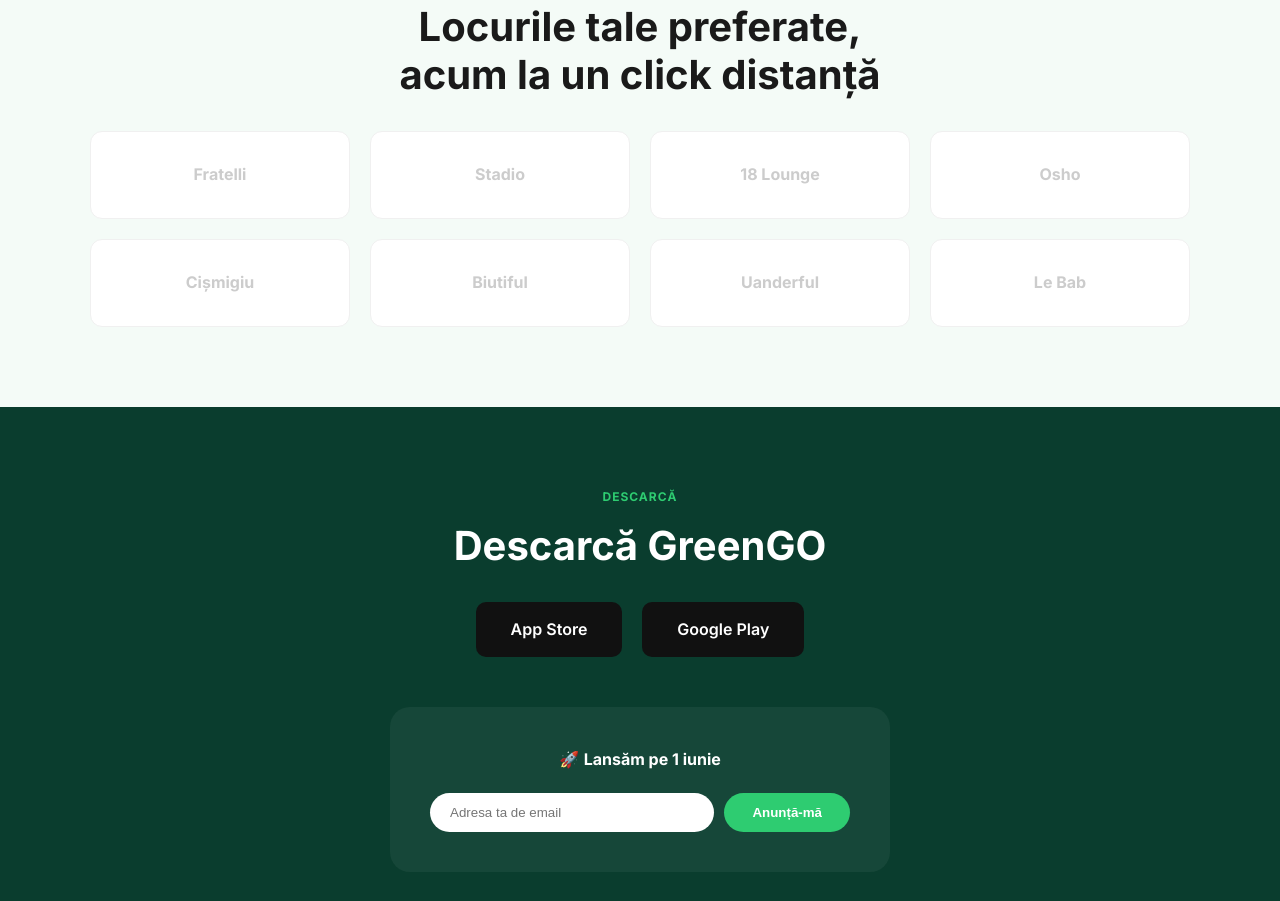
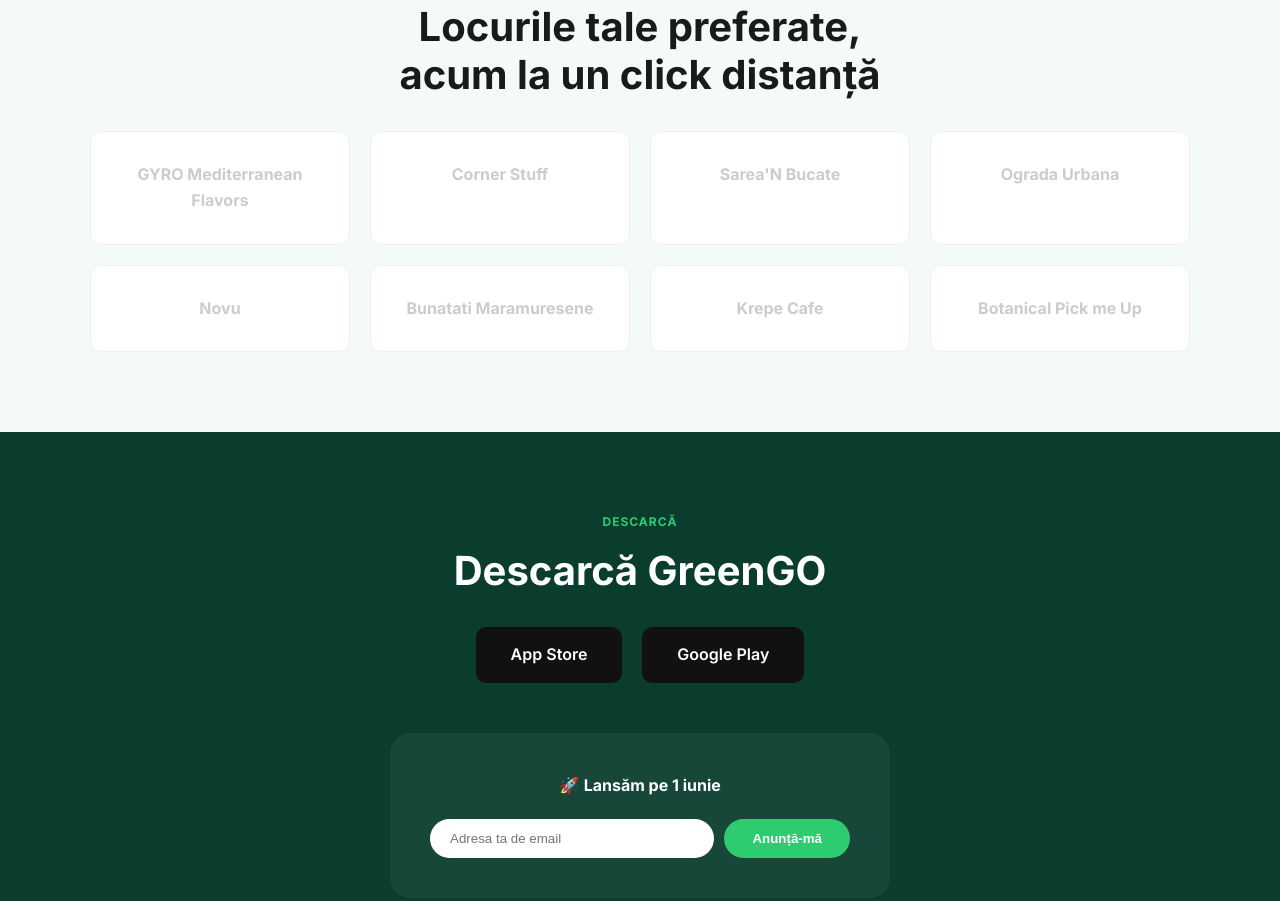
Before and after one commit to florindanlazarescu/green-go-landing, a plain HTML site: page index.html in a window 1280 px wide. Shown: the part 2296-3197 px from the top of the page. Drawn offline with Linux system fonts and the light colour scheme.

Commit message:
am adaugat restaurantele pe site

```diff
--- a/index.html
+++ b/index.html
@@ -130,14 +130,14 @@
                 </div>
                 <div class="restaurant-logos">
                     <!-- Placeholder logos -->
-                    <div class="logo-item">Fratelli</div>
-                    <div class="logo-item">Stadio</div>
-                    <div class="logo-item">18 Lounge</div>
-                    <div class="logo-item">Osho</div>
-                    <div class="logo-item">Cișmigiu</div>
-                    <div class="logo-item">Biutiful</div>
-                    <div class="logo-item">Uanderful</div>
-                    <div class="logo-item">Le Bab</div>
+                    <div class="logo-item">GYRO Mediterranean Flavors</div>
+                    <div class="logo-item">Corner Stuff</div>
+                    <div class="logo-item">Sarea'N Bucate</div>
+                    <div class="logo-item">Ograda Urbana</div>
+                    <div class="logo-item">Novu</div>
+                    <div class="logo-item">Bunatati Maramuresene</div>
+                    <div class="logo-item">Krepe Cafe</div>
+                    <div class="logo-item">Botanical Pick me Up</div>
                 </div>
             </div>
         </section>
```
